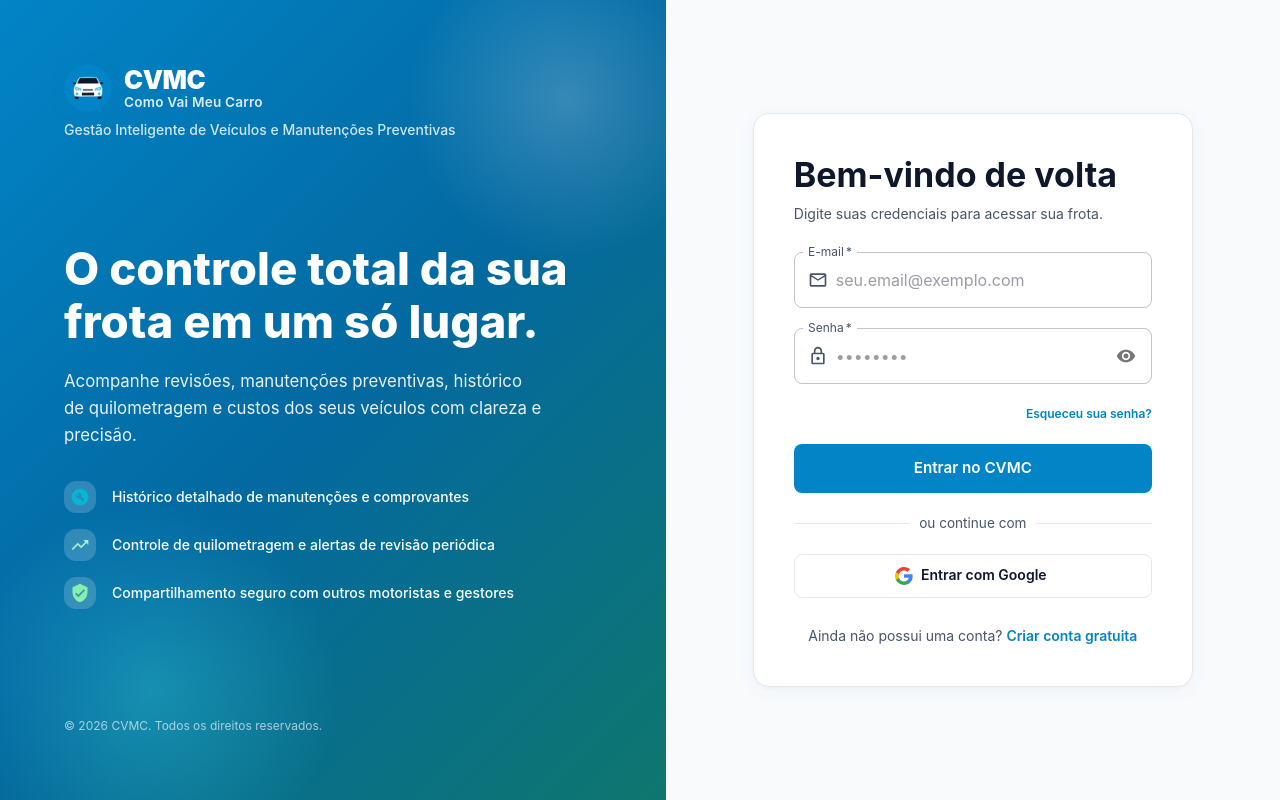
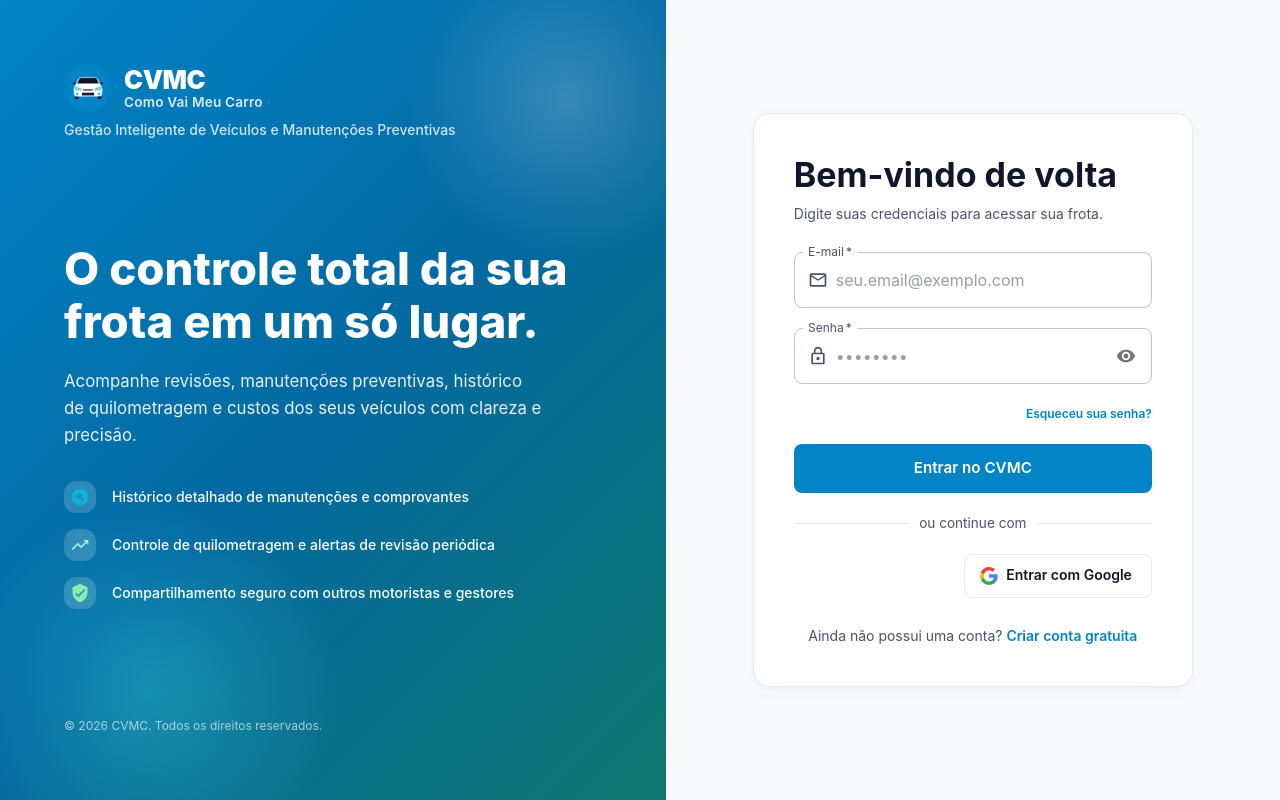
Before and after one commit to yurinogueira/CVMC, a React (Vite) app in the folder frontend/: page /login in a window 1280 px wide. Built offline with nearby package versions, Linux system fonts and the light colour scheme; no server answers.

Commit message:
fix(ui): ajustar alinhamento e largura do botao de login social google

```diff
--- a/frontend/src/features/auth/components/GoogleSignInButton.tsx
+++ b/frontend/src/features/auth/components/GoogleSignInButton.tsx
@@ -95,7 +95,7 @@
         window.google.accounts.id.renderButton(buttonRef.current, {
           theme: "outline",
           size: "large",
-          width: "100%",
+          width: 400,
           text,
           shape: "rectangular",
           logo_alignment: "left",
@@ -133,7 +133,13 @@
     (text === "signup_with" ? "Cadastrar com Google" : "Entrar com Google");
 
   return (
-    <Box sx={{ width: "100%", position: "relative" }}>
+    <Box
+      sx={{
+        width: "100%",
+        display: "flex",
+        justifyContent: "center",
+      }}
+    >
       {/* Official Google Button container */}
       <Box
         ref={buttonRef}
@@ -141,9 +147,15 @@
           width: "100%",
           display: "flex",
           justifyContent: "center",
+          "& > div": {
+            width: "100% !important",
+            display: "flex !important",
+            justifyContent: "center !important",
+          },
           "& iframe": {
             margin: "0 auto !important",
             width: "100% !important",
+            minWidth: "100% !important",
           },
         }}
       />
```
Also changed, not shown: 2 other files (tests, documents, lock files or other folders).
